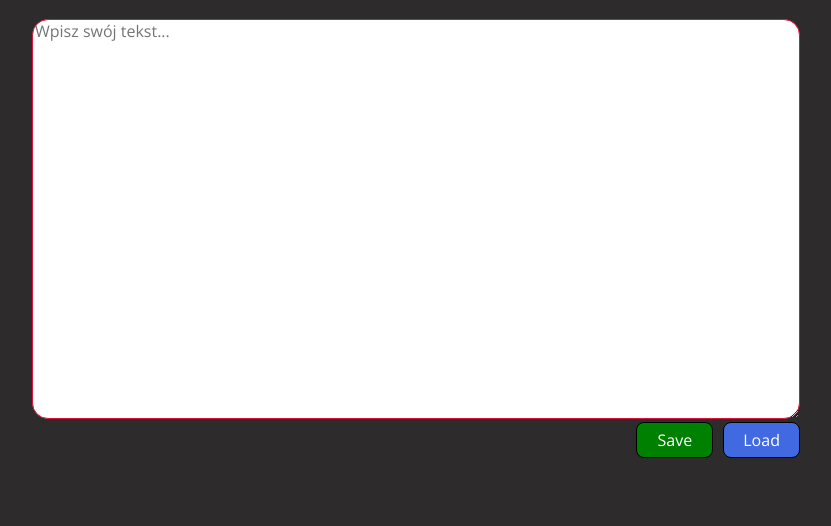
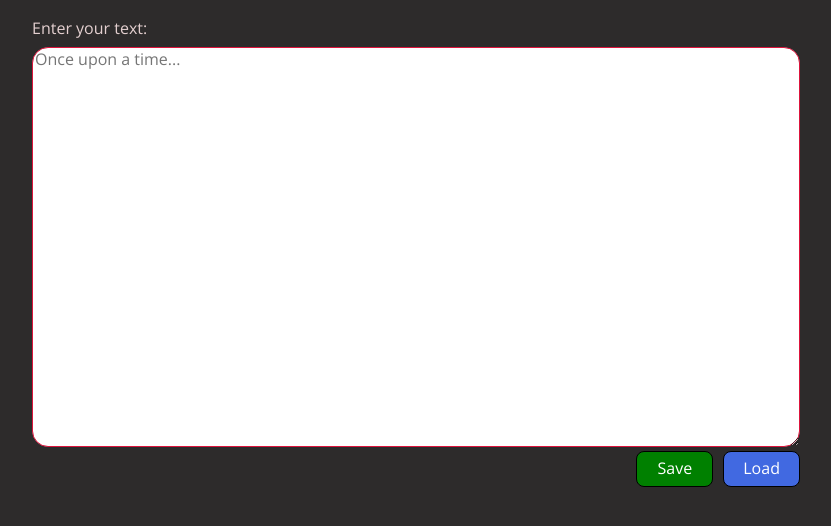
Before and after one commit to tomekwozniakk/simple-editor, a website built with webpack: page src/pages/index.html in a window 1280 px wide. Shown: the part 226-752 px from the top of the page, without its empty margins (224-1055 px from the left). Built offline with nearby package versions, Linux system fonts and the light colour scheme.

Commit message:
minor fixes for accessibility

```diff
--- a/src/pages/index.html
+++ b/src/pages/index.html
@@ -1,5 +1,5 @@
 <!DOCTYPE html>
-<html lang="pl">
+<html lang="en">
 
 <head>
   <meta charset="UTF-8">
@@ -21,9 +21,9 @@
     <section class="main__editor">
       <h1 class="main__title">My super-simple editor</h1>
       <form class="form">
-        <label class="form__label" for="yourText"></label>
+        <label class="form__label" for="yourText">Enter your text:</label>
         <textarea class="form__area form__area--js" name="yourText" id="yourText"
-          placeholder="Wpisz swój tekst..."></textarea>
+          placeholder="Once upon a time..."></textarea>
         <div class="buttons">
           <button class="save save--js">Save</button>
           <button class="load load--js">Load <span class="info--js"></span></button>
--- a/src/scss/main.scss
+++ b/src/scss/main.scss
@@ -48,6 +48,10 @@ body {
     border: 1px solid crimson;
     border-radius: 16px;
   }
+  &__label {
+    display: block;
+    padding-bottom: 10px;
+  }
 }
 
 .buttons {
```
